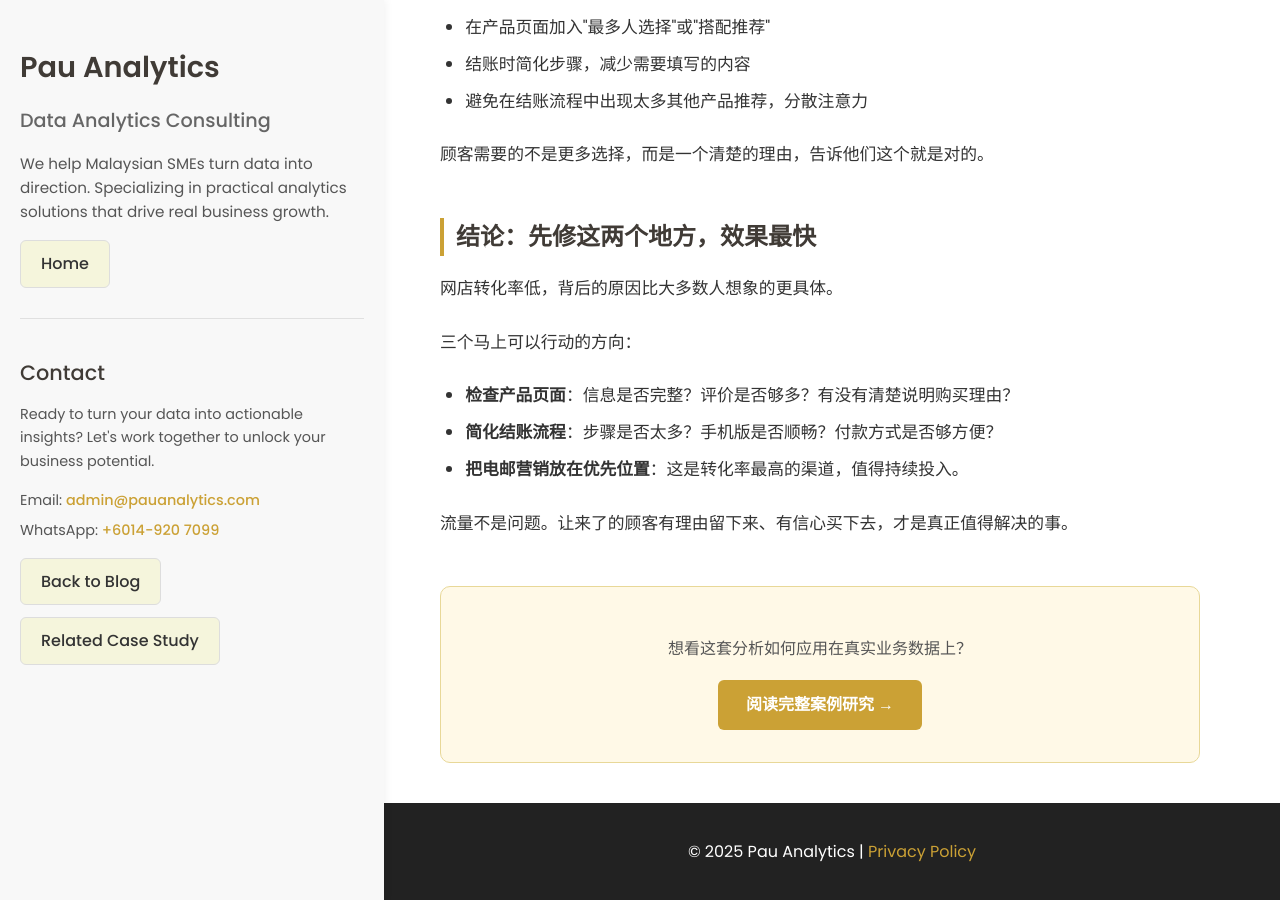
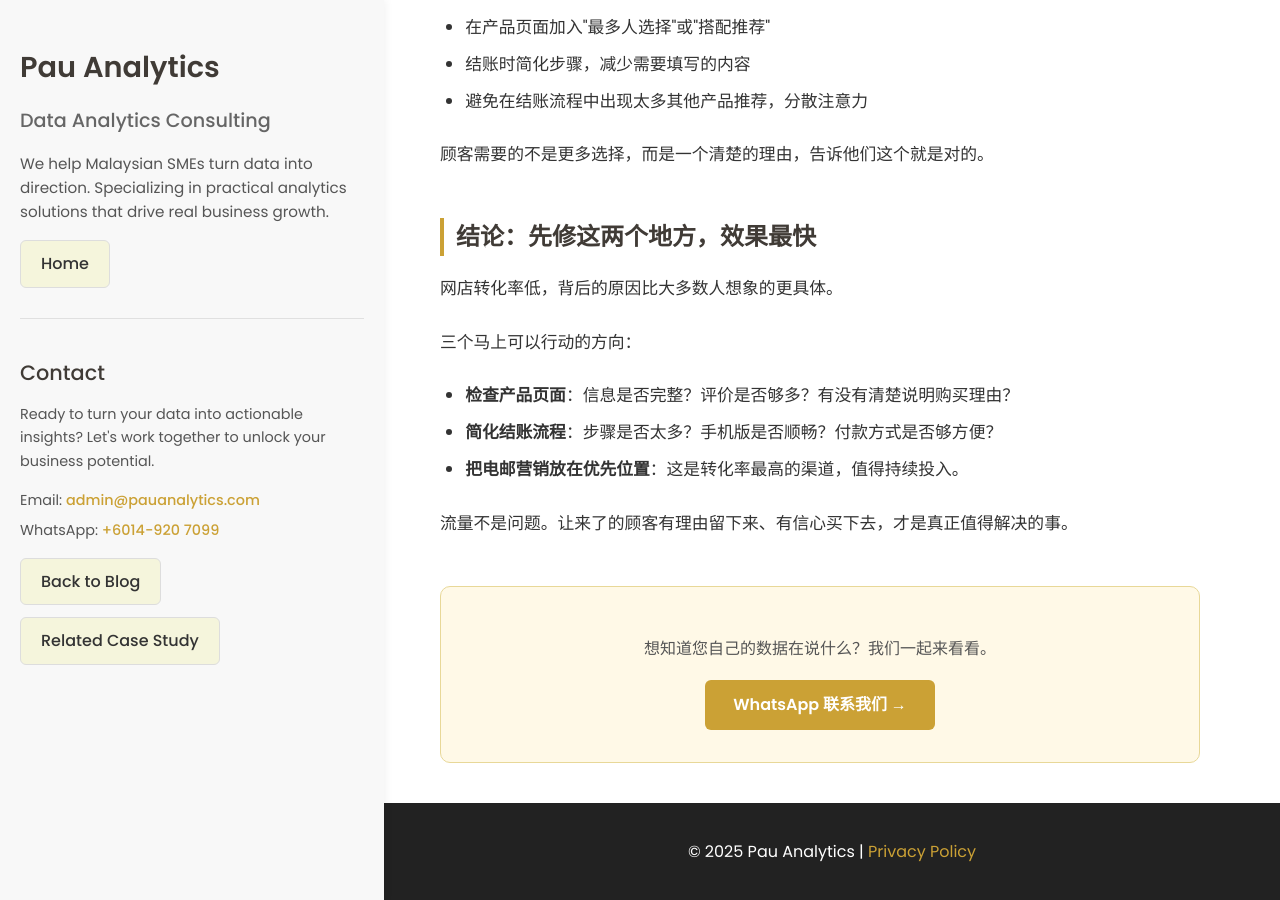
Before and after one commit to lyven81/pinnacles-learning-website, a Jekyll site: the page blog/fixing-the-sales-leaks.html, which Jekyll copies as it is, in a window 1280 px wide and 900 px high, scrolled down 2675 px. Built offline with Jekyll 4.4.1, drawn with Linux system fonts in a browser that asks for light colours.

Commit message:
Update blog end CTAs to WhatsApp lead generation
Replace 'See the Full Case Study' CTA with WhatsApp chat links
on all 6 blog posts (3 EN, 3 ZH) to align with Channel B
lead generation funnel — LinkedIn post → blog → WhatsApp.

Co-Authored-By: Claude Sonnet 4.6 <noreply@anthropic.com>

```diff
--- a/blog/a-step-by-step-plan-to-improve-customer-experience-by-store.html
+++ b/blog/a-step-by-step-plan-to-improve-customer-experience-by-store.html
@@ -459,9 +459,9 @@
                 <p>The stores that need urgent attention are a small minority. The path to improvement is clearer than it looks.</p>
 
                 <!-- CTA to related case study -->
-                <div class="post-cta">
-                    <p>Want to see how this analysis was done on real business data?</p>
-                    <a href="../case-study/evaluating-customer-experience.html" class="cta-link">See the Full Case Study →</a>
+                                <div class="post-cta">
+                    <p>Want to find out what your own data is saying? Let's look at it together.</p>
+                    <a href="https://wa.me/60149207099?text=Hi%20Pau%20Analytics%2C%20I%20read%20your%20blog%20post%20and%20would%20like%20to%20find%20out%20what%20my%20data%20is%20saying." class="cta-link">Chat with Us on WhatsApp →</a>
                 </div>
 
             </article>
--- a/blog/finding-which-campaigns-work.html
+++ b/blog/finding-which-campaigns-work.html
@@ -454,9 +454,9 @@
                 <p>The data is clear on which combinations work. Building your campaign calendar around those combinations is the simplest path to stronger results.</p>
 
                 <!-- CTA to related case study -->
-                <div class="post-cta">
-                    <p>Want to see how this was done on real business data?</p>
-                    <a href="../case-study/finding-which-campaigns-work.html" class="cta-link">See the Full Case Study →</a>
+                                <div class="post-cta">
+                    <p>Want to find out what your own data is saying? Let's look at it together.</p>
+                    <a href="https://wa.me/60149207099?text=Hi%20Pau%20Analytics%2C%20I%20read%20your%20blog%20post%20and%20would%20like%20to%20find%20out%20what%20my%20data%20is%20saying." class="cta-link">Chat with Us on WhatsApp →</a>
                 </div>
 
             </article>
--- a/blog/fixing-the-sales-leaks.html
+++ b/blog/fixing-the-sales-leaks.html
@@ -456,9 +456,9 @@
                 <p>流量不是问题。让来了的顾客有理由留下来、有信心买下去，才是真正值得解决的事。</p>
 
                 <!-- CTA to related case study -->
-                <div class="post-cta">
-                    <p>想看这套分析如何应用在真实业务数据上？</p>
-                    <a href="../case-study/fixing-the-sales-leaks.html" class="cta-link">阅读完整案例研究 →</a>
+                                <div class="post-cta">
+                    <p>想知道您自己的数据在说什么？我们一起来看看。</p>
+                    <a href="https://wa.me/60149207099?text=%e6%82%a8%e5%a5%bd%20Pau%20Analytics%ef%bc%8c%e6%88%91%e8%af%bb%e4%ba%86%e6%82%a8%e7%9a%84%e5%8d%9a%e5%ae%a2%ef%bc%8c%e6%83%b3%e4%ba%86%e8%a7%a3%e6%88%91%e7%9a%84%e6%95%b0%e6%8d%ae%e8%83%8c%e5%90%8e%e8%af%b4%e4%ba%86%e4%bb%80%e4%b9%88%e3%80%82" class="cta-link">WhatsApp 联系我们 →</a>
                 </div>
 
             </article>
--- a/blog/know-your-reseller.html
+++ b/blog/know-your-reseller.html
@@ -441,9 +441,9 @@
                 <p>The numbers in your sales data already tell you where to focus. The question is whether you are looking at the right column.</p>
 
                 <!-- CTA to related case study -->
-                <div class="post-cta">
-                    <p>Want to see how this analysis was done on real business data?</p>
-                    <a href="../case-study/know-your-reseller.html" class="cta-link">See the Full Case Study →</a>
+                                <div class="post-cta">
+                    <p>Want to find out what your own data is saying? Let's look at it together.</p>
+                    <a href="https://wa.me/60149207099?text=Hi%20Pau%20Analytics%2C%20I%20read%20your%20blog%20post%20and%20would%20like%20to%20find%20out%20what%20my%20data%20is%20saying." class="cta-link">Chat with Us on WhatsApp →</a>
                 </div>
 
             </article>
--- a/blog/selling-the-right-products.html
+++ b/blog/selling-the-right-products.html
@@ -453,9 +453,9 @@
                 <p>您的团队现在的努力，已经足够了。只要方向对了，结果自然会跟上来。</p>
 
                 <!-- CTA to related case study -->
-                <div class="post-cta">
-                    <p>想看这份分析是如何在真实业务数据中完成的？</p>
-                    <a href="../case-study/selling-the-right-products.html" class="cta-link">阅读完整案例研究 →</a>
+                                <div class="post-cta">
+                    <p>想知道您自己的数据在说什么？我们一起来看看。</p>
+                    <a href="https://wa.me/60149207099?text=%e6%82%a8%e5%a5%bd%20Pau%20Analytics%ef%bc%8c%e6%88%91%e8%af%bb%e4%ba%86%e6%82%a8%e7%9a%84%e5%8d%9a%e5%ae%a2%ef%bc%8c%e6%83%b3%e4%ba%86%e8%a7%a3%e6%88%91%e7%9a%84%e6%95%b0%e6%8d%ae%e8%83%8c%e5%90%8e%e8%af%b4%e4%ba%86%e4%bb%80%e4%b9%88%e3%80%82" class="cta-link">WhatsApp 联系我们 →</a>
                 </div>
 
             </article>
--- a/blog/where-revenue-comes-from.html
+++ b/blog/where-revenue-comes-from.html
@@ -458,9 +458,9 @@
                 <p>营业额的来源比您想象的更有规律。读懂这些规律，才能把每一分营销投入，放到真正有回报的地方。</p>
 
                 <!-- CTA to related case study -->
-                <div class="post-cta">
-                    <p>想看这套分析如何应用在真实业务数据上？</p>
-                    <a href="../case-study/where-revenue-comes-from.html" class="cta-link">阅读完整案例研究 →</a>
+                                <div class="post-cta">
+                    <p>想知道您自己的数据在说什么？我们一起来看看。</p>
+                    <a href="https://wa.me/60149207099?text=%e6%82%a8%e5%a5%bd%20Pau%20Analytics%ef%bc%8c%e6%88%91%e8%af%bb%e4%ba%86%e6%82%a8%e7%9a%84%e5%8d%9a%e5%ae%a2%ef%bc%8c%e6%83%b3%e4%ba%86%e8%a7%a3%e6%88%91%e7%9a%84%e6%95%b0%e6%8d%ae%e8%83%8c%e5%90%8e%e8%af%b4%e4%ba%86%e4%bb%80%e4%b9%88%e3%80%82" class="cta-link">WhatsApp 联系我们 →</a>
                 </div>
 
             </article>
```
